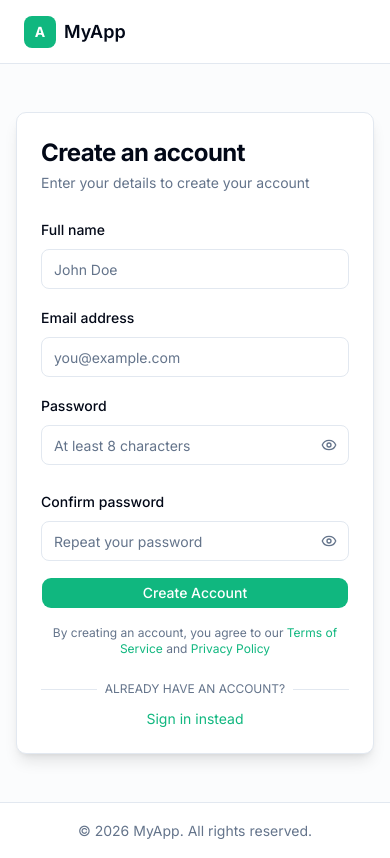
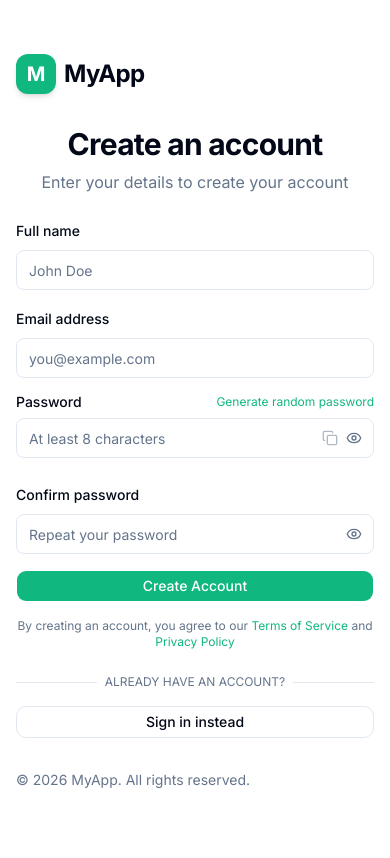
Before and after one commit to maisuket/boilerplate, a Next.js app in the folder frontend/: page /register in a window 390 px wide. Built offline with nearby package versions, Linux system fonts and the light colour scheme; no server answers.

Commit message:
feat: enhance authentication UI with new layout and password generation features

```diff
--- a/frontend/src/app/(auth)/layout.tsx
+++ b/frontend/src/app/(auth)/layout.tsx
@@ -12,27 +12,54 @@ export const metadata: Metadata = {
 
 export default function AuthLayout({ children }: { children: React.ReactNode }) {
   return (
-    <div className="flex min-h-screen flex-col bg-muted/30">
-      <header className="flex h-16 items-center border-b bg-background px-6">
-        <Link href="/" className="flex items-center gap-2">
-          <div className="flex h-8 w-8 items-center justify-center rounded-md bg-primary">
-            <span className="text-sm font-bold text-primary-foreground">A</span>
-          </div>
-          <span className="text-lg font-semibold">{APP_NAME}</span>
-        </Link>
-      </header>
+    <div className="flex min-h-screen">
+      {/* Imagem Inspiradora (Esquerda - Escondido no Mobile) */}
+      <div className="relative hidden w-full lg:block lg:w-1/2 xl:w-7/12">
+        <div
+          className="absolute inset-0 bg-zinc-900 bg-cover bg-center bg-no-repeat"
+          style={{
+            backgroundImage:
+              "url('https://images.unsplash.com/photo-1590069261209-f8e9b8642343?q=80&w=1920&auto=format&fit=crop')",
+          }}
+        >
+          <div className="absolute inset-0 bg-zinc-900/40 mix-blend-multiply" />
+        </div>
+        <div className="relative z-20 flex h-full flex-col justify-end p-10 text-white lg:p-14">
+          <blockquote className="space-y-2 max-w-lg">
+            <p className="text-xl font-medium leading-relaxed">
+              &ldquo;This boilerplate has saved our team hundreds of hours. The combination of
+              Next.js, NestJS, and clean architecture is absolutely incredible.&rdquo;
+            </p>
+            <footer className="text-sm font-medium text-zinc-300">
+              &mdash; Daisuke, Lead Developer
+            </footer>
+          </blockquote>
+        </div>
+      </div>
+      {/* Formulário (Direita) */}
+      <div className="flex w-full flex-col justify-center bg-background px-4 sm:px-8 lg:w-1/2 xl:w-5/12">
+        <div className="mx-auto w-full max-w-sm">
+          <Link
+            href="/"
+            className="mb-8 flex items-center gap-2 transition-transform hover:scale-105 active:scale-95"
+          >
+            <div className="flex h-10 w-10 items-center justify-center rounded-xl bg-primary shadow-md">
+              <span className="text-xl font-bold text-primary-foreground">
+                {APP_NAME.charAt(0)}
+              </span>
+            </div>
+            <span className="text-2xl font-bold tracking-tight text-foreground">{APP_NAME}</span>
+          </Link>
 
-      <main className="flex flex-1 items-center justify-center px-4 py-12">
-        <div className="w-full max-w-md">
-          {children}
+          <main className="animate-in fade-in zoom-in-95 duration-300">{children}</main>
+
+          <footer className="mt-8 text-sm text-muted-foreground animate-in fade-in duration-500 delay-300">
+            <p>
+              &copy; {new Date().getFullYear()} {APP_NAME}. All rights reserved.
+            </p>
+          </footer>
         </div>
-      </main>
-
-      <footer className="flex h-14 items-center justify-center border-t bg-background px-6">
-        <p className="text-sm text-muted-foreground">
-          &copy; {new Date().getFullYear()} {APP_NAME}. All rights reserved.
-        </p>
-      </footer>
+      </div>
     </div>
   );
 }
--- a/frontend/src/app/(auth)/login/page.tsx
+++ b/frontend/src/app/(auth)/login/page.tsx
@@ -2,7 +2,7 @@ import type { Metadata } from "next";
 import Link from "next/link";
 
 import { LoginForm } from "@/components/forms/login-form";
-import { Card, CardContent, CardDescription, CardFooter, CardHeader, CardTitle } from "@/components/ui/card";
+import { Button } from "@/components/ui/button";
 import { ROUTES } from "@/constants/routes";
 
 export const metadata: Metadata = {
@@ -12,34 +12,28 @@ export const metadata: Metadata = {
 
 export default function LoginPage() {
   return (
-    <Card className="shadow-lg">
-      <CardHeader className="space-y-1">
-        <CardTitle className="text-2xl font-bold">Welcome back</CardTitle>
-        <CardDescription>
-          Enter your credentials to access your account
-        </CardDescription>
-      </CardHeader>
-      <CardContent>
-        <LoginForm />
-      </CardContent>
-      <CardFooter className="flex flex-col gap-3">
-        <div className="relative w-full">
+    <div className="flex flex-col space-y-6">
+      <div className="flex flex-col space-y-2 text-center">
+        <h1 className="text-3xl font-bold tracking-tight">Welcome back</h1>
+        <p className="text-muted-foreground">Enter your credentials to access your account</p>
+      </div>
+
+      <LoginForm />
+      <div className="flex flex-col gap-4">
+        <div className="relative">
           <div className="absolute inset-0 flex items-center">
             <span className="w-full border-t" />
           </div>
           <div className="relative flex justify-center text-xs uppercase">
-            <span className="bg-card px-2 text-muted-foreground">
+            <span className="bg-background px-2 text-muted-foreground">
               Don&apos;t have an account?
             </span>
           </div>
         </div>
-        <Link
-          href={ROUTES.REGISTER}
-          className="w-full text-center text-sm text-primary hover:underline"
-        >
-          Create an account
-        </Link>
-      </CardFooter>
-    </Card>
+        <Button variant="outline" className="w-full" asChild>
+          <Link href={ROUTES.REGISTER}>Create an account</Link>
+        </Button>
+      </div>
+    </div>
   );
 }
--- a/frontend/src/app/(auth)/register/page.tsx
+++ b/frontend/src/app/(auth)/register/page.tsx
@@ -2,7 +2,7 @@ import type { Metadata } from "next";
 import Link from "next/link";
 
 import { RegisterForm } from "@/components/forms/register-form";
-import { Card, CardContent, CardDescription, CardFooter, CardHeader, CardTitle } from "@/components/ui/card";
+import { Button } from "@/components/ui/button";
 import { ROUTES } from "@/constants/routes";
 
 export const metadata: Metadata = {
@@ -12,34 +12,29 @@ export const metadata: Metadata = {
 
 export default function RegisterPage() {
   return (
-    <Card className="shadow-lg">
-      <CardHeader className="space-y-1">
-        <CardTitle className="text-2xl font-bold">Create an account</CardTitle>
-        <CardDescription>
-          Enter your details to create your account
-        </CardDescription>
-      </CardHeader>
-      <CardContent>
-        <RegisterForm />
-      </CardContent>
-      <CardFooter className="flex flex-col gap-3">
-        <div className="relative w-full">
+    <div className="flex flex-col space-y-6">
+      <div className="flex flex-col space-y-2 text-center">
+        <h1 className="text-3xl font-bold tracking-tight">Create an account</h1>
+        <p className="text-muted-foreground">Enter your details to create your account</p>
+      </div>
+
+      <RegisterForm />
+
+      <div className="flex flex-col gap-4">
+        <div className="relative">
           <div className="absolute inset-0 flex items-center">
             <span className="w-full border-t" />
           </div>
           <div className="relative flex justify-center text-xs uppercase">
-            <span className="bg-card px-2 text-muted-foreground">
+            <span className="bg-background px-2 text-muted-foreground">
               Already have an account?
             </span>
           </div>
         </div>
-        <Link
-          href={ROUTES.LOGIN}
-          className="w-full text-center text-sm text-primary hover:underline"
-        >
-          Sign in instead
-        </Link>
-      </CardFooter>
-    </Card>
+        <Button variant="outline" className="w-full" asChild>
+          <Link href={ROUTES.LOGIN}>Sign in instead</Link>
+        </Button>
+      </div>
+    </div>
   );
 }
--- a/frontend/src/app/(dashboard)/users/page.tsx
+++ b/frontend/src/app/(dashboard)/users/page.tsx
@@ -334,7 +334,7 @@ export default function UsersPage() {
                   variant="outline"
                   size="sm"
                   onClick={() => handlePageChange(Math.max(1, page - 1))}
-                  disabled={page <= 1}
+                  disabled={page <= 1 || isLoading}
                 >
                   <ChevronLeft className="h-4 w-4 mr-1" />
                   Previous
@@ -343,7 +343,7 @@ export default function UsersPage() {
                   variant="outline"
                   size="sm"
                   onClick={() => handlePageChange(Math.min(totalPages, page + 1))}
-                  disabled={page >= totalPages}
+                  disabled={page >= totalPages || isLoading}
                 >
                   Next
                   <ChevronRight className="h-4 w-4 ml-1" />
--- a/frontend/src/components/forms/add-user-dialog.tsx
+++ b/frontend/src/components/forms/add-user-dialog.tsx
@@ -21,6 +21,7 @@ import { createUserSchema, type CreateUserFormData } from "@/schemas/user.schema
 import { PasswordInput } from "./password-input";
 import { useCreateUser } from "@/hooks/use-user-mutations";
 import { USER_ROLES } from "@/constants/roles";
+import { generateRandomPassword } from "@/utils/password";
 
 export function AddUserDialog() {
   const [open, setOpen] = useState(false);
@@ -65,27 +66,7 @@ export function AddUserDialog() {
   };
 
   const handleGeneratePassword = () => {
-    const length = 12;
-    const uppercase = "ABCDEFGHIJKLMNOPQRSTUVWXYZ";
-    const lowercase = "abcdefghijklmnopqrstuvwxyz";
-    const numbers = "0123456789";
-    const specials = "!@#$%^&*()_+~`|}{[]:;?><,./-=";
-
-    let generated = "";
-    generated += uppercase[Math.floor(Math.random() * uppercase.length)];
-    generated += lowercase[Math.floor(Math.random() * lowercase.length)];
-    generated += numbers[Math.floor(Math.random() * numbers.length)];
-    generated += specials[Math.floor(Math.random() * specials.length)];
-
-    const allChars = uppercase + lowercase + numbers + specials;
-    for (let i = generated.length; i < length; i++) {
-      generated += allChars[Math.floor(Math.random() * allChars.length)];
-    }
-
-    generated = generated
-      .split("")
-      .sort(() => 0.5 - Math.random())
-      .join("");
+    const generated = generateRandomPassword();
 
     setValue("password", generated, { shouldValidate: true, shouldDirty: true });
     setShowPassword(true);
@@ -137,8 +118,9 @@ export function AddUserDialog() {
                 <button
                   type="button"
                   onClick={handleGeneratePassword}
-                  className="text-xs text-primary hover:underline"
+                  className="text-xs text-primary hover:underline disabled:opacity-50 disabled:cursor-not-allowed"
                   tabIndex={-1}
+                  disabled={createMutation.isPending}
                 >
                   Generate random password
                 </button>
--- a/frontend/src/components/forms/register-form.tsx
+++ b/frontend/src/components/forms/register-form.tsx
@@ -1,5 +1,6 @@
 "use client";
 
+import { useState } from "react";
 import { useRouter } from "next/navigation";
 import { useForm } from "react-hook-form";
 import { zodResolver } from "@hookform/resolvers/zod";
@@ -13,8 +14,10 @@ import { registerSchema, type RegisterFormData } from "@/schemas/auth.schema";
 import { ROUTES } from "@/constants/routes";
 import { getErrorMessage } from "@/utils/error";
 import { PasswordInput } from "./password-input";
+import { generateRandomPassword } from "@/utils/password";
 
 export function RegisterForm() {
+  const [showPassword, setShowPassword] = useState(false);
   const { register: registerUser, isLoading } = useAuth();
   const router = useRouter();
   const toast = useToast();
@@ -24,6 +27,7 @@ export function RegisterForm() {
     handleSubmit,
     formState: { errors },
     watch,
+    setValue,
   } = useForm<RegisterFormData>({
     resolver: zodResolver(registerSchema),
     defaultValues: {
@@ -44,6 +48,14 @@ export function RegisterForm() {
     } catch (error) {
       toast.error("Registration failed", getErrorMessage(error));
     }
+  };
+
+  const handleGeneratePassword = () => {
+    const generated = generateRandomPassword();
+
+    setValue("password", generated, { shouldValidate: true, shouldDirty: true });
+    setValue("confirmPassword", generated, { shouldValidate: true, shouldDirty: true });
+    setShowPassword(true);
   };
 
   return (
@@ -77,14 +89,28 @@ export function RegisterForm() {
       </div>
 
       <div className="space-y-2">
-        <Label htmlFor="password">Password</Label>
+        <div className="flex items-center justify-between">
+          <Label htmlFor="password">Password</Label>
+          <button
+            type="button"
+            onClick={handleGeneratePassword}
+            className="text-xs text-primary hover:underline disabled:opacity-50 disabled:cursor-not-allowed"
+            tabIndex={-1}
+            disabled={isLoading}
+          >
+            Generate random password
+          </button>
+        </div>
         <PasswordInput
           id="password"
           placeholder="At least 8 characters"
           autoComplete="new-password"
           error={!!errors.password}
           disabled={isLoading}
+          showCopy
           passwordValue={password}
+          showPassword={showPassword}
+          onShowPasswordChange={setShowPassword}
           showStrengthIndicator
           {...register("password")}
         />
@@ -107,7 +133,7 @@ export function RegisterForm() {
       </div>
 
       <Button type="submit" className="w-full" loading={isLoading}>
-        Create Account
+        {isLoading ? "Creating account..." : "Create Account"}
       </Button>
 
       <p className="text-center text-xs text-muted-foreground">
--- a/frontend/src/components/forms/reset-password-dialog.tsx
+++ b/frontend/src/components/forms/reset-password-dialog.tsx
@@ -19,6 +19,7 @@ import {
 import type { User } from "@/types/user.types";
 import { PasswordInput } from "./password-input";
 import { useUpdateUser } from "@/hooks/use-user-mutations";
+import { generateRandomPassword } from "@/utils/password";
 
 const resetPasswordSchema = z
   .object({
@@ -86,27 +87,7 @@ export function ResetPasswordDialog({ user, onClose }: ResetPasswordDialogProps)
   };
 
   const handleGeneratePassword = () => {
-    const length = 12;
-    const uppercase = "ABCDEFGHIJKLMNOPQRSTUVWXYZ";
-    const lowercase = "abcdefghijklmnopqrstuvwxyz";
-    const numbers = "0123456789";
-    const specials = "!@#$%^&*()_+~`|}{[]:;?><,./-=";
-
-    let generated = "";
-    generated += uppercase[Math.floor(Math.random() * uppercase.length)];
-    generated += lowercase[Math.floor(Math.random() * lowercase.length)];
-    generated += numbers[Math.floor(Math.random() * numbers.length)];
-    generated += specials[Math.floor(Math.random() * specials.length)];
-
-    const allChars = uppercase + lowercase + numbers + specials;
-    for (let i = generated.length; i < length; i++) {
-      generated += allChars[Math.floor(Math.random() * allChars.length)];
-    }
-
-    generated = generated
-      .split("")
-      .sort(() => 0.5 - Math.random())
-      .join("");
+    const generated = generateRandomPassword();
 
     setValue("password", generated, { shouldValidate: true, shouldDirty: true });
     setValue("confirmPassword", generated, { shouldValidate: true, shouldDirty: true });
@@ -130,8 +111,9 @@ export function ResetPasswordDialog({ user, onClose }: ResetPasswordDialogProps)
                 <button
                   type="button"
                   onClick={handleGeneratePassword}
-                  className="text-xs text-primary hover:underline"
+                  className="text-xs text-primary hover:underline disabled:opacity-50 disabled:cursor-not-allowed"
                   tabIndex={-1}
+                  disabled={resetMutation.isPending}
                 >
                   Generate random password
                 </button>
--- a/frontend/src/components/ui/button.tsx
+++ b/frontend/src/components/ui/button.tsx
@@ -6,7 +6,7 @@ import { Loader2 } from "lucide-react";
 import { cn } from "@/lib/utils";
 
 const buttonVariants = cva(
-  "group/button inline-flex shrink-0 items-center justify-center rounded-lg border border-transparent bg-clip-padding text-sm font-medium whitespace-nowrap transition-all outline-none select-none focus-visible:border-ring focus-visible:ring-3 focus-visible:ring-ring/50 active:not-aria-[haspopup]:translate-y-px disabled:pointer-events-none disabled:opacity-50 aria-invalid:border-destructive aria-invalid:ring-3 aria-invalid:ring-destructive/20 dark:aria-invalid:border-destructive/50 dark:aria-invalid:ring-destructive/40 [&_svg]:pointer-events-none [&_svg]:shrink-0 [&_svg:not([class*='size-'])]:size-4",
+  "group/button inline-flex shrink-0 items-center justify-center rounded-lg border border-transparent bg-clip-padding text-sm font-medium whitespace-nowrap transition-all duration-200 outline-none select-none focus-visible:border-ring focus-visible:ring-3 focus-visible:ring-ring/50 active:scale-95 disabled:pointer-events-none disabled:opacity-50 aria-invalid:border-destructive aria-invalid:ring-3 aria-invalid:ring-destructive/20 dark:aria-invalid:border-destructive/50 dark:aria-invalid:ring-destructive/40 [&_svg]:pointer-events-none [&_svg]:shrink-0 [&_svg:not([class*='size-'])]:size-4",
   {
     variants: {
       variant: {
--- /dev/null
+++ b/frontend/src/utils/password.ts
@@ -0,0 +1,47 @@
+export function generateRandomPassword(length = 12): string {
+  const uppercase = "ABCDEFGHIJKLMNOPQRSTUVWXYZ";
+  const lowercase = "abcdefghijklmnopqrstuvwxyz";
+  const numbers = "0123456789";
+  const specials = "!@#$%^&*()_+~`|}{[]:;?><,./-=";
+
+  let generated = "";
+  generated += uppercase[Math.floor(Math.random() * uppercase.length)];
+  generated += lowercase[Math.floor(Math.random() * lowercase.length)];
+  generated += numbers[Math.floor(Math.random() * numbers.length)];
+  generated += specials[Math.floor(Math.random() * specials.length)];
+
+  const allChars = uppercase + lowercase + numbers + specials;
+  for (let i = generated.length; i < length; i++) {
+    generated += allChars[Math.floor(Math.random() * allChars.length)];
+  }
+
+  return generated
+    .split("")
+    .sort(() => 0.5 - Math.random())
+    .join("");
+}
+
+export function getPasswordStrength(password: string): number {
+  let strength = 0;
+  if (password.length >= 8) strength++;
+  if (/[A-Z]/.test(password)) strength++;
+  if (/[0-9]/.test(password)) strength++;
+  if (/[^A-Za-z0-9]/.test(password)) strength++;
+  return strength;
+}
+
+export function getPasswordStrengthLabel(strength: number): string {
+  switch (strength) {
+    case 0:
+    case 1:
+      return "Weak password";
+    case 2:
+      return "Fair password";
+    case 3:
+      return "Good password";
+    case 4:
+      return "Strong password";
+    default:
+      return "";
+  }
+}
```
Also changed, not shown: frontend/src/components/forms/login-form.tsx (+27 -7 lines), frontend/src/components/forms/password-strength-indicator.tsx (+1 -24 lines), frontend/src/components/forms/profile-form.tsx (+13 -22 lines).
